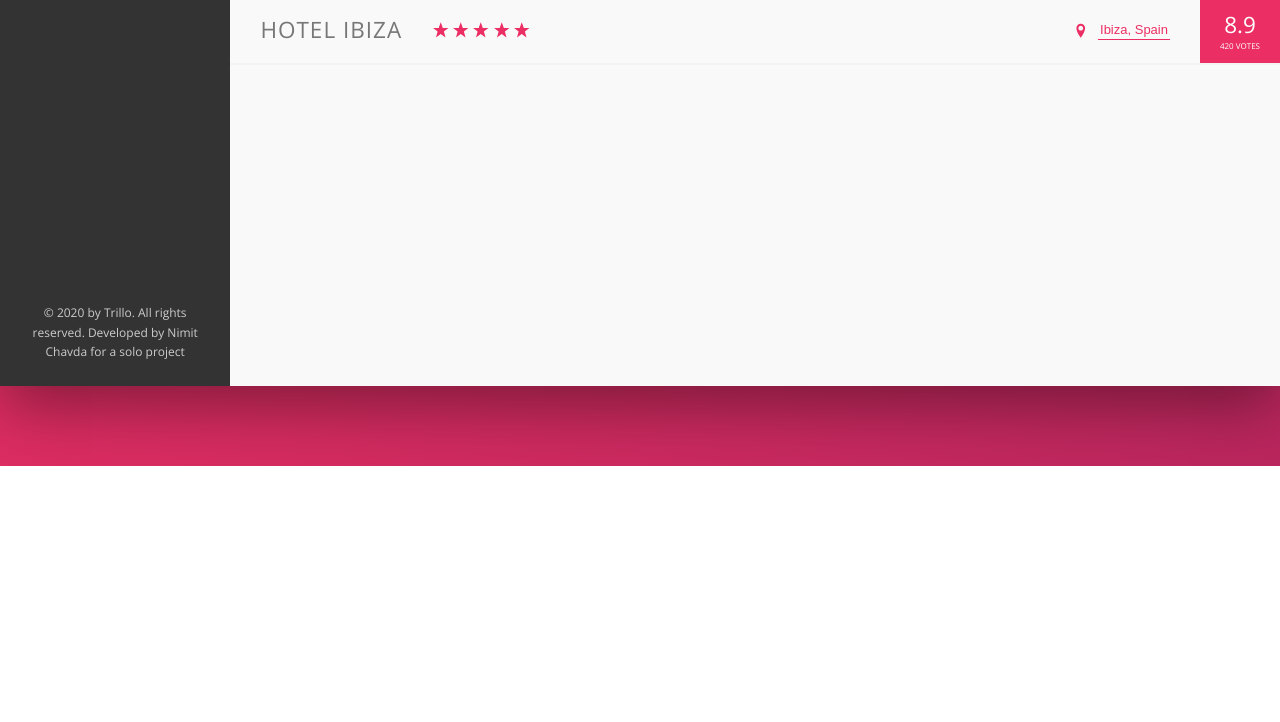
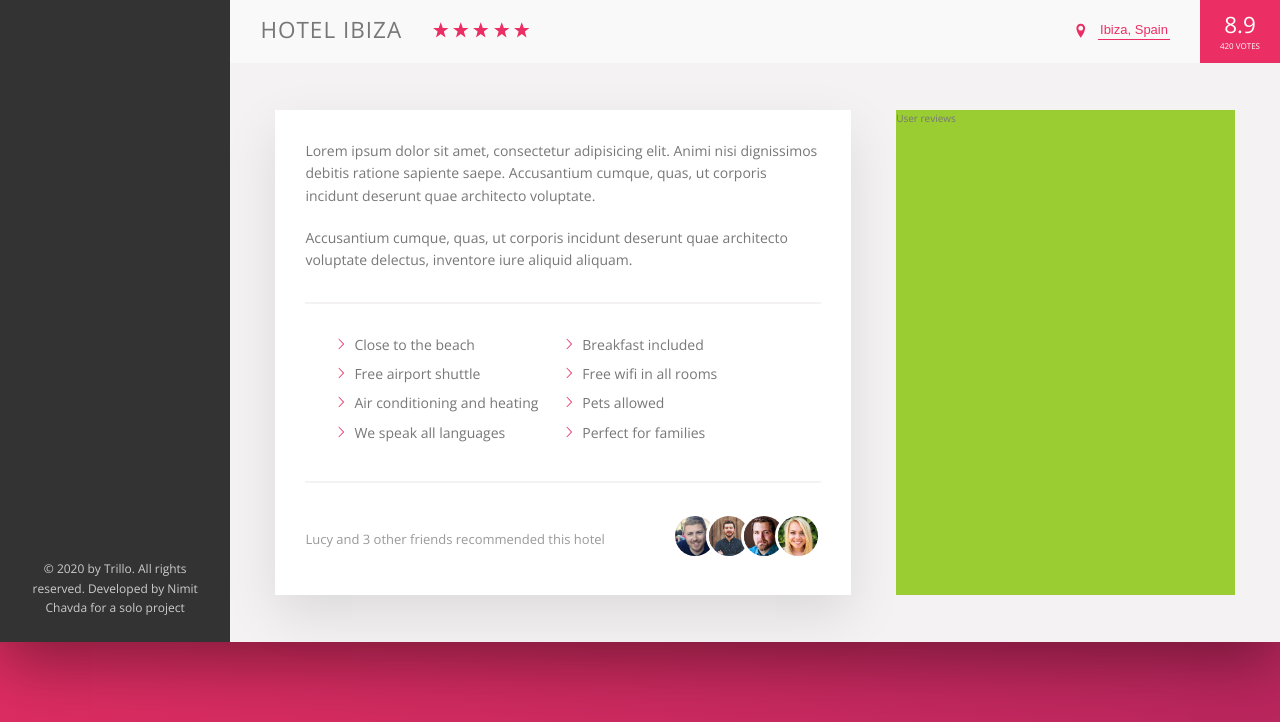
Before and after one commit to nimit3/trillo, a website: page dist/index.html in a window 1280 px wide. Shown: the part 564-1286 px from the top of the page. Before the commit the page ends 1030 px from the top, so only its background shows below. Drawn offline with nearby package versions, Linux system fonts and the light colour scheme.

Commit message:
detail of hotel

```diff
--- a/dist/css/style.css
+++ b/dist/css/style.css
@@ -26,7 +26,9 @@ Grey dark 3: #999
   --color-grey-dark-1: #333;
   --color-grey-dark-2: #777;
   --color-grey-dark-3: #999;
-  --shadow-dark:0 2rem 6rem rgba(0,0,0, .4); }
+  --shadow-dark:0 2rem 6rem rgba(0,0,0, .4);
+  --shadow-light: 0 2rem 5rem rgba(0,0,0, 0.1);
+  --line: 2px solid var(--color-grey-light-2); }
 
 * {
   margin: 0;
@@ -62,7 +64,7 @@ body {
   font-size: 1.5rem;
   height: 7rem;
   background-color: #fff;
-  border-bottom: 2px solid var(--color-grey-light-2);
+  border-bottom: var(--line);
   display: flex;
   justify-content: space-between;
   align-items: center; }
@@ -78,8 +80,25 @@ body {
   justify-content: space-between; }
 
 .hotel-view {
-  flex: 1;
-  height: 80rem; }
+  flex: 1; }
+
+.detail {
+  display: flex;
+  padding: 4.5rem;
+  background-color: var(--color-grey-light-2);
+  border-bottom: var(--line); }
+
+.description {
+  font-size: 1.4rem;
+  background-color: #fff;
+  box-shadow: var(--shadow-light);
+  padding: 3rem;
+  flex: 0 0 60%;
+  margin-right: 4.5rem; }
+
+.user-reviews {
+  background-color: yellowgreen;
+  flex: 1; }
 
 .logo {
   height: 3.25rem;
@@ -207,7 +226,7 @@ body {
 
 .overview {
   display: flex;
-  border-bottom: 2px solid var(--color-grey-light-2);
+  border-bottom: var(--line);
   align-items: center; }
   .overview__heading {
     font-size: 2.25rem;
@@ -270,3 +289,43 @@ body {
   100% {
     transform: scale(1);
     box-shadow: none; } }
+
+.paragraph:not(:last-of-type) {
+  margin-bottom: 2rem; }
+
+.list {
+  margin: 3rem 0;
+  list-style: none;
+  padding: 3rem;
+  border-top: var(--line);
+  border-bottom: var(--line);
+  display: flex;
+  flex-wrap: wrap; }
+  .list__item {
+    flex: 0 0 50%;
+    margin-bottom: .7rem; }
+  .list__item::before {
+    content: "";
+    display: inline-block;
+    height: 1.2rem;
+    width: 1.2rem;
+    margin-right: 7px;
+    background-color: var(--color-primary);
+    -webkit-mask-image: url(../img/chevron-thin-right.svg);
+    -webkit-mask-size: cover; }
+
+.recommend {
+  display: flex;
+  font-size: 1.3rem;
+  color: var(--color-grey-dark-3);
+  align-items: center; }
+  .recommend__count {
+    margin-right: auto; }
+  .recommend__photo {
+    box-sizing: content-box;
+    height: 4rem;
+    width: 4rem;
+    border-radius: 50%;
+    border: 3px solid #fff; }
+    .recommend__photo:not(:last-child) {
+      margin-right: -1.5rem; }
--- a/dist/index.html
+++ b/dist/index.html
@@ -130,6 +130,42 @@
                             <div class="overview__rating-count">420 votes</div>
                         </div>
                     </div>
+
+                    <div class="detail">
+                        <div class="description">
+                            <p class="paragraph">
+                                Lorem ipsum dolor sit amet, consectetur adipisicing elit. Animi nisi dignissimos debitis ratione sapiente saepe. Accusantium cumque, quas, ut corporis incidunt deserunt quae architecto voluptate.
+                            </p>
+                            <p class="paragraph">
+                                Accusantium cumque, quas, ut corporis incidunt deserunt quae architecto voluptate delectus, inventore iure aliquid aliquam.
+                            </p>
+                            <ul class="list">
+                                <li class="list__item">Close to the beach</li>
+                                <li class="list__item">Breakfast included</li>
+                                <li class="list__item">Free airport shuttle</li>
+                                <li class="list__item">Free wifi in all rooms</li>
+                                <li class="list__item">Air conditioning and heating</li>
+                                <li class="list__item">Pets allowed</li>
+                                <li class="list__item">We speak all languages</li>
+                                <li class="list__item">Perfect for families</li>
+                            </ul>
+                            <div class="recommend">
+                                <p class="recommend__count">
+                                    Lucy and 3 other friends recommended this hotel
+                                </p>
+                                <div class="recommend__friends">
+                                    <img src="img/user-3.jpg" alt="user pic 1" class="recommend__photo">
+                                    <img src="img/user-4.jpg" alt="user pic 2" class="recommend__photo">
+                                    <img src="img/user-5.jpg" alt="user pic 3" class="recommend__photo">
+                                    <img src="img/user-6.jpg" alt="user pic 4" class="recommend__photo">
+                                </div>
+                            </div>
+                        </div>
+
+                        <div class="user-reviews">
+                            User reviews
+                        </div>
+                    </div>
                 </main>
             </div>
         </div>
--- a/dist/sass/_base.scss
+++ b/dist/sass/_base.scss
@@ -33,6 +33,9 @@ Grey dark 3: #999
     --color-grey-dark-3: #999;
 
     --shadow-dark:0 2rem 6rem rgba(0,0,0, .4);
+    --shadow-light: 0 2rem 5rem rgba(0,0,0, 0.1);
+
+    --line: 2px solid var(--color-grey-light-2);
 }
 
 *{
--- a/dist/sass/_componnents.scss
+++ b/dist/sass/_componnents.scss
@@ -201,7 +201,7 @@
 //----------------------------HOTEL OVERVIEW ----------------------------
 .overview{
     display: flex;
-    border-bottom: 2px solid var(--color-grey-light-2);
+    border-bottom: var(--line);
     align-items: center;
 
     &__heading{
@@ -295,3 +295,69 @@
         box-shadow: none;
     }
 }
+
+//---------------------------- PARAGRAPH------------------------
+.paragraph:not(:last-of-type){
+    margin-bottom: 2rem;
+}
+
+//--------------------list-------------------------
+.list{
+    margin: 3rem 0;
+    list-style: none;
+    padding: 3rem;
+    border-top: var(--line);
+    border-bottom: var(--line);
+
+    display: flex;
+    flex-wrap: wrap;
+    //for putting every list like 4 * 4 on 2 column
+    &__item{
+        flex: 0 0 50%;
+        margin-bottom: .7rem;
+    }
+    &__item::before{
+        content: "";
+        display: inline-block;
+        height: 1.2rem;
+        width: 1.2rem;
+        margin-right: 7px;
+        //newwer browsers for putting up the img
+        background-color: var(--color-primary);
+        -webkit-mask-image: url(../img/chevron-thin-right.svg);
+        -webkit-mask-size: cover;
+
+        //older browsers
+        //background-image: url(../img/chevron-thin-right.svg);
+        //background-size: cover;
+    }
+}
+
+//---------------------recommend-------------------
+.recommend{
+    display: flex;
+    font-size: 1.3rem;
+    color: var(--color-grey-dark-3);
+    align-items: center;
+
+    &__count{
+        margin-right: auto;
+    }
+
+    &__friends{
+
+    }
+
+    &__photo{
+        box-sizing: content-box;
+        height: 4rem;
+        width: 4rem;
+        border-radius: 50%;
+        border: 3px solid #fff;
+
+        &:not(:last-child){
+            margin-right: -1.5rem;
+        }
+
+    }
+}
--- a/dist/sass/_layout.scss
+++ b/dist/sass/_layout.scss
@@ -11,7 +11,7 @@
     font-size: 1.5rem;
     height: 7rem;
     background-color: #fff;
-    border-bottom: 2px solid var(--color-grey-light-2);
+    border-bottom: var(--line);
     display: flex;
     justify-content: space-between;
     align-items: center;
@@ -33,5 +33,25 @@
 
 .hotel-view{
     flex: 1; //equivalent to //flex: 0 1 82%; grow 1 means it can occupy all widht which it can automatically
-    height: 80rem;
 }
+
+.detail{
+    display: flex;
+    padding: 4.5rem;
+    background-color: var(--color-grey-light-2);
+    border-bottom: var(--line);
+}
+
+.description{
+    font-size: 1.4rem;
+    background-color: #fff;
+    box-shadow: var(--shadow-light);
+    padding: 3rem;
+    flex: 0 0 60%;
+    margin-right: 4.5rem;
+}
+
+.user-reviews{
+    background-color: yellowgreen;
+    flex: 1;
+}
```
